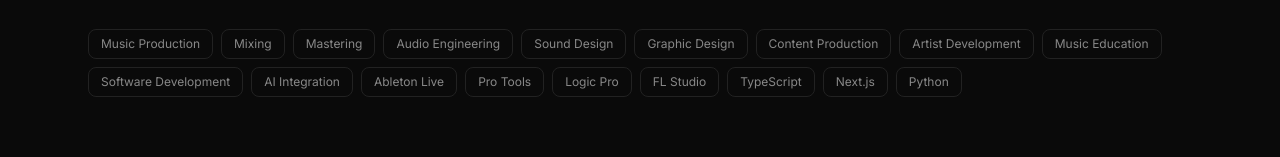
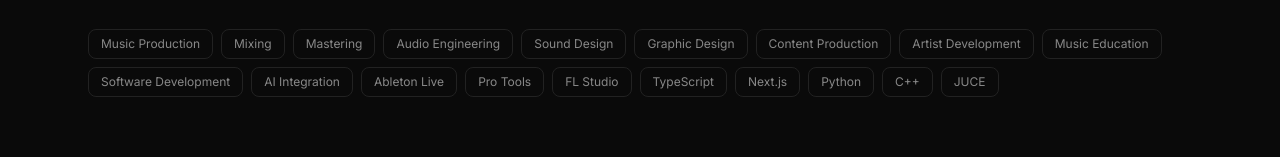
Before and after one commit to MUZIK-SOCIETY-KINGDOM/MUZIKSOCIETY.ORG, a Next.js app: page /about in a window 1280 px wide. Shown: the part 1887-2044 px from the top of the page. Built offline with nearby package versions, Linux system fonts and the light colour scheme.

Commit message:
chore: center about image, update skills (add C++/JUCE, remove Logic Pro)

```diff
--- a/src/app/about/page.tsx
+++ b/src/app/about/page.tsx
@@ -21,8 +21,8 @@ const skills = [
   'Music Production', 'Mixing', 'Mastering', 'Audio Engineering',
   'Sound Design', 'Graphic Design', 'Content Production',
   'Artist Development', 'Music Education', 'Software Development',
-  'AI Integration', 'Ableton Live', 'Pro Tools', 'Logic Pro', 'FL Studio',
-  'TypeScript', 'Next.js', 'Python',
+  'AI Integration', 'Ableton Live', 'Pro Tools', 'FL Studio',
+  'TypeScript', 'Next.js', 'Python', 'C++', 'JUCE',
 ]
 
 export default function AboutPage() {
@@ -43,7 +43,7 @@ export default function AboutPage() {
       {/* Two-column bio */}
       <div className="grid gap-16 md:grid-cols-2 mb-24">
         <FadeIn direction="right">
-          <div className="aspect-square rounded-xl overflow-hidden bg-(--color-background) border border-(--color-border) flex items-center justify-center p-8">
+          <div className="aspect-square rounded-xl overflow-hidden bg-(--color-background) border border-(--color-border) flex items-center justify-center p-8 mx-auto max-w-sm md:max-w-none">
             <Image
               src="/logo.png"
               alt="MuzikSociety"
```
